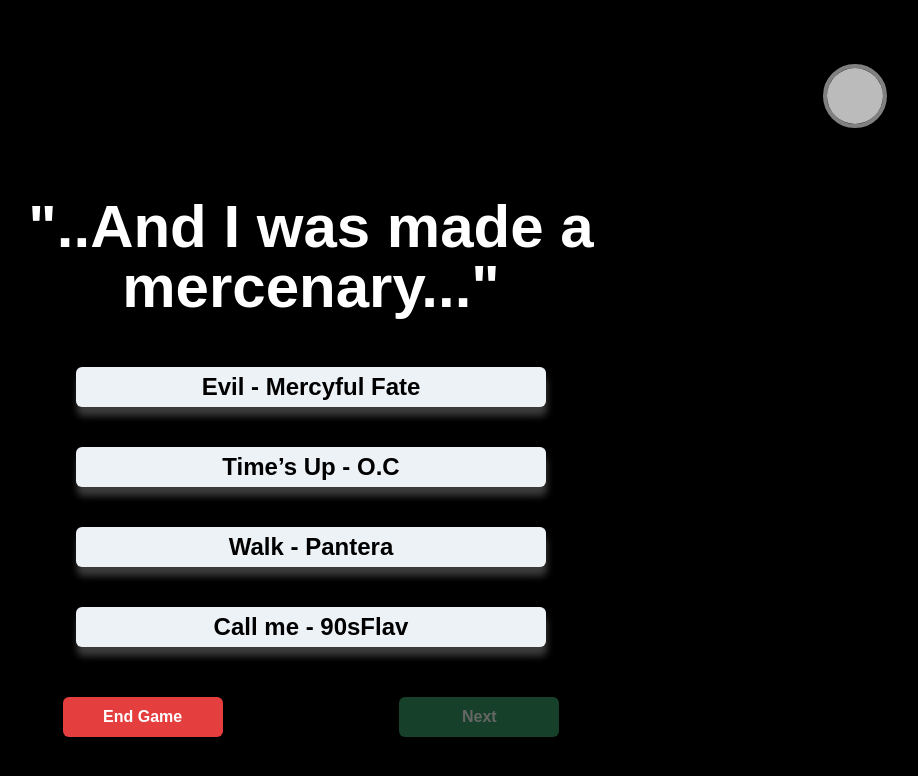
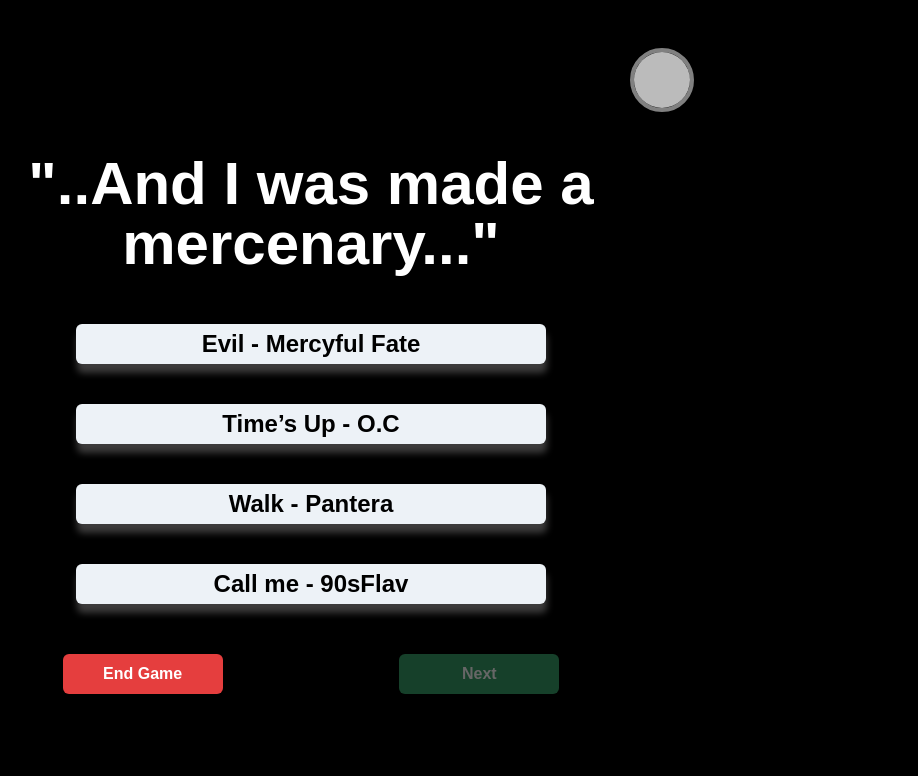
Before and after one commit to Andres2D/playlist-master, a Next.js app: page /game in a window 1280 px wide. Shown: the top 776 px of the page, without its empty margins (329-1247 px from the left). Built offline with nearby package versions, Linux system fonts and the light colour scheme; no server answers; sample sign-in values are in the browser's storage.

Commit message:
Implement content wrapper

```diff
--- a/components/game/game.module.scss
+++ b/components/game/game.module.scss
@@ -1,8 +1,3 @@
-.section {
-  margin: 5px auto;
-  max-width: 850px;
-  width: 80%;
-
 .answers {
   display: flex;
   flex-direction: column;
@@ -14,4 +9,3 @@
   display: flex;
   justify-content: space-evenly;
 }
-}
--- a/components/menu/menu.module.scss
+++ b/components/menu/menu.module.scss
@@ -1,10 +1,5 @@
 @import '../../styles/colors';
 @import '../../styles/breakpoints';
-
-.section {
-  margin: 5px auto;
-  max-width: 850px;
-  width: 80%;
 
 .title {
   text-align: center;
@@ -26,11 +21,11 @@
       height: 120px;
 
       .settings {
-          filter: drop-shadow(-7px 4px 0px $gray)
+        filter: drop-shadow(-7px 4px 0px $gray);
       }
 
       .logout {
-          filter: drop-shadow(-7px 4px 0px $darkRed)
+        filter: drop-shadow(-7px 4px 0px $darkRed);
       }
     }
 
@@ -41,15 +36,13 @@
       height: 220px;
 
       .play {
-          filter: drop-shadow(-7px 4px 0px $darkSpotify)
-        }
+        filter: drop-shadow(-7px 4px 0px $darkSpotify);
       }
     }
   }
 }
 
 @media (max-width: $medium) {
-  .section {
   .actions {
     .action {
       .smallIcon {
@@ -65,13 +58,10 @@
     }
   }
 }
-}
 
 @media (max-width: $small) {
-  .section {
   .actions {
     flex-direction: column;
     margin-bottom: 50px;
   }
 }
-}
--- a/pages/_app.tsx
+++ b/pages/_app.tsx
@@ -2,12 +2,15 @@
 import type { AppProps } from 'next/app'
 import { SessionProvider } from "next-auth/react"
 import theme from '../styles/theme.conf';
+import ContentWrapper from '../components/layout/content-wrapper';
 
 export default function App({ Component, pageProps }: AppProps) {
   return (
     <ChakraProvider theme={theme} resetCSS>
       <SessionProvider session={pageProps.session}>
-        <Component {...pageProps} />
+        <ContentWrapper>
+          <Component {...pageProps} />
+        </ContentWrapper>
       </SessionProvider>
     </ChakraProvider>
   )
--- a/pages/game/index.tsx
+++ b/pages/game/index.tsx
@@ -1,19 +1,11 @@
 import { NextPage } from 'next';
-import { getSession, useSession } from 'next-auth/react';
-import Navbar from '../../components/navbar/navbar';
+import { getSession } from 'next-auth/react';
 import GameLayout from '../../components/game/game';
 
 const Auth: NextPage = () => {
-  const {data: session} = useSession();
 
   return (
-    <>
-      <Navbar
-        userName={session?.user?.name || ''}
-        image={session?.user?.image || ''}
-      />
-      <GameLayout />
-    </>
+    <GameLayout />
   );
 };
 
```
Also changed, not shown: pages/menu/index.tsx (+1 -9 lines). Lines whose indentation alone changed are shown as unchanged.
